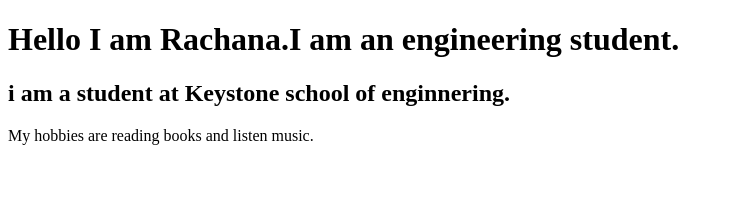
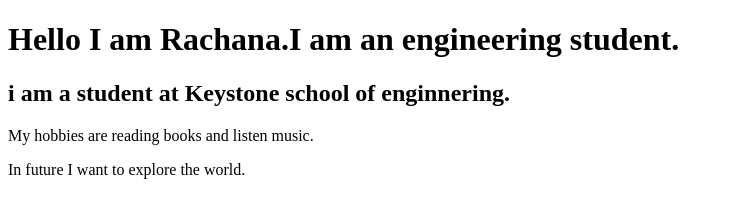
Before and after one commit to Rachanashivarkar/Assignment-no-9-1-, a plain HTML site: page index.html in a window 1280 px wide. Shown: the whole page, without its empty margins (0-733 px from the left). Drawn offline with Linux system fonts and the light colour scheme.

Commit message:
fourth commit

```diff
--- a/index.html
+++ b/index.html
@@ -8,5 +8,6 @@
     <h1>Hello I am Rachana.I am an engineering student.</h1>
     <h2>i am a student at Keystone school of enginnering.</h2>
     <p>My hobbies are reading books and listen music.</p>
+    <p>In future I want to explore the world.</p>
 </body>
 </html>
```
